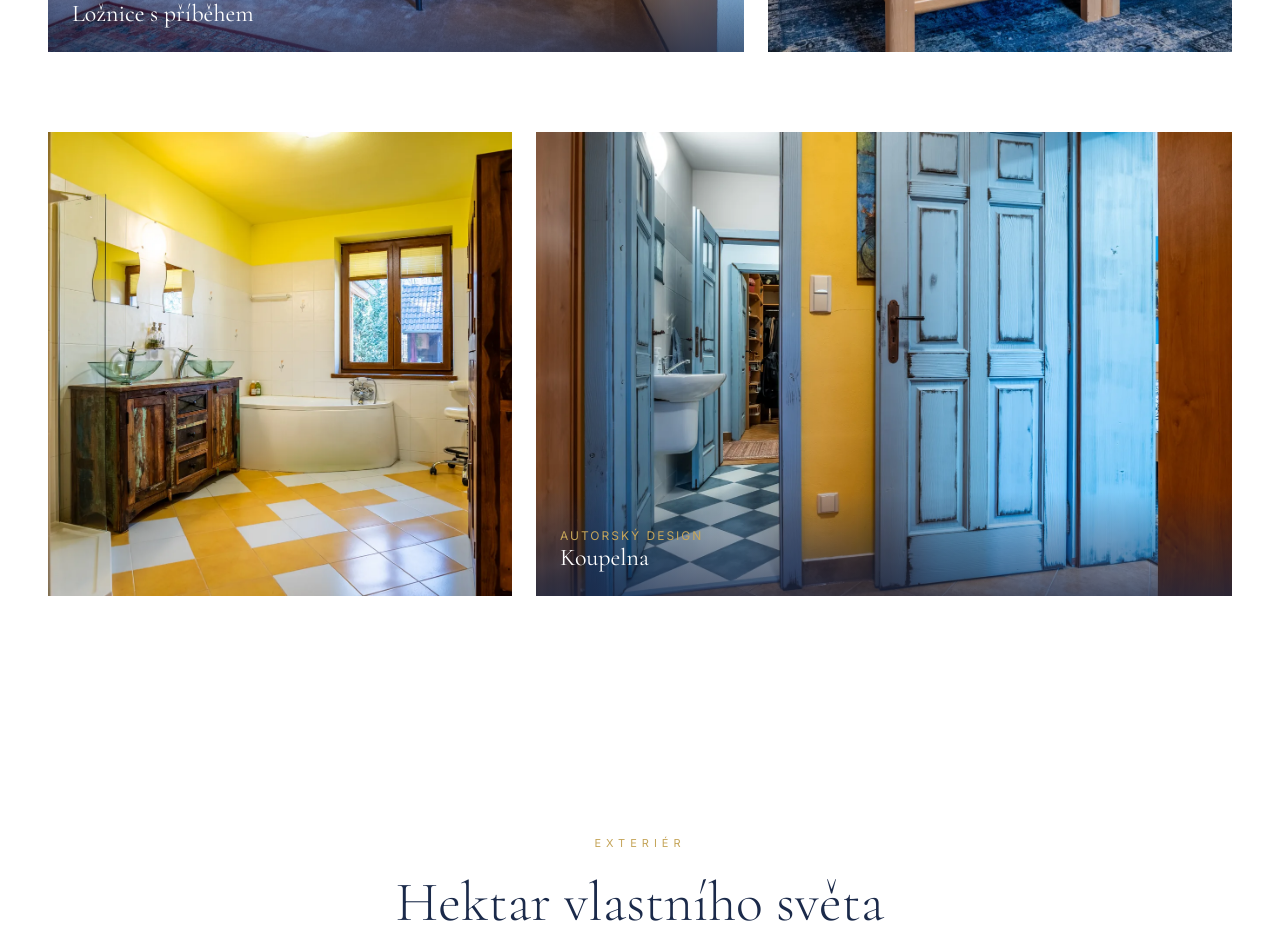
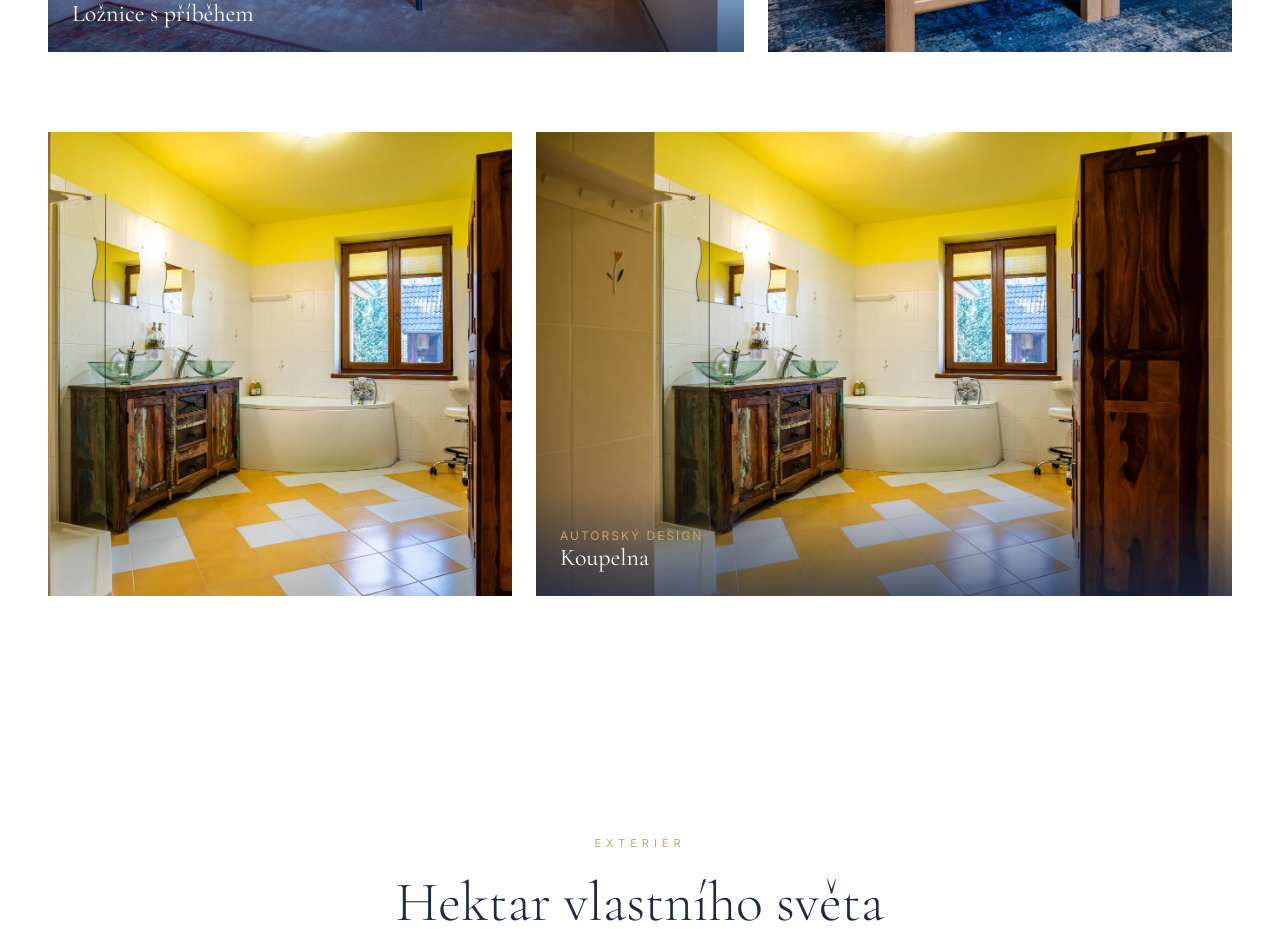
Before and after one commit to tknurture/Petr-Dadej---Rezidence-Pavlov, a Next.js app: page / in a window 1280 px wide. Shown: the part 6780-7709 px from the top of the page. Built offline with nearby package versions, Linux system fonts and the light colour scheme.

Commit message:
Koupelna: oba záběry PS1A6701 (jen jedna foto koupelny k dispozici)
Co-Authored-By: Claude Sonnet 4.6 <noreply@anthropic.com>

```diff
--- a/app/page.tsx
+++ b/app/page.tsx
@@ -542,7 +542,7 @@ export default function Home() {
         <div className="room-row reverse reveal">
           <img src="/images/zasilka/PS1A6701-HDR.webp" alt="Koupelna" loading="lazy" />
           <div className="room-label">
-            <img src="/images/zasilka/PS1A6834-HDR.webp" alt="Průhled do koupelny" loading="lazy" />
+            <img src="/images/zasilka/PS1A6701-HDR.webp" alt="Koupelna" loading="lazy" />
             <div className="room-label-text">
               <p>Autorský design</p>
               <h3>Koupelna</h3>
```
